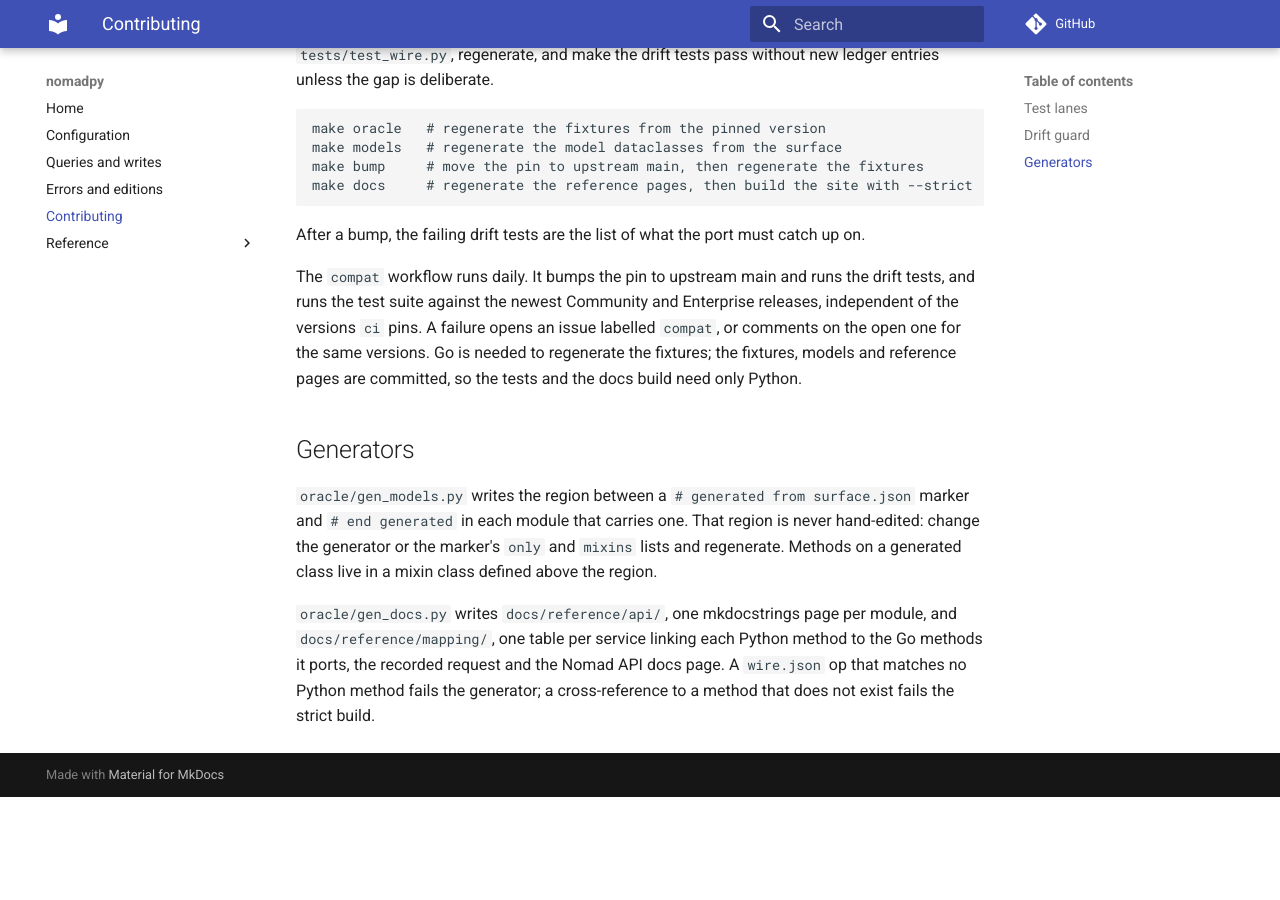
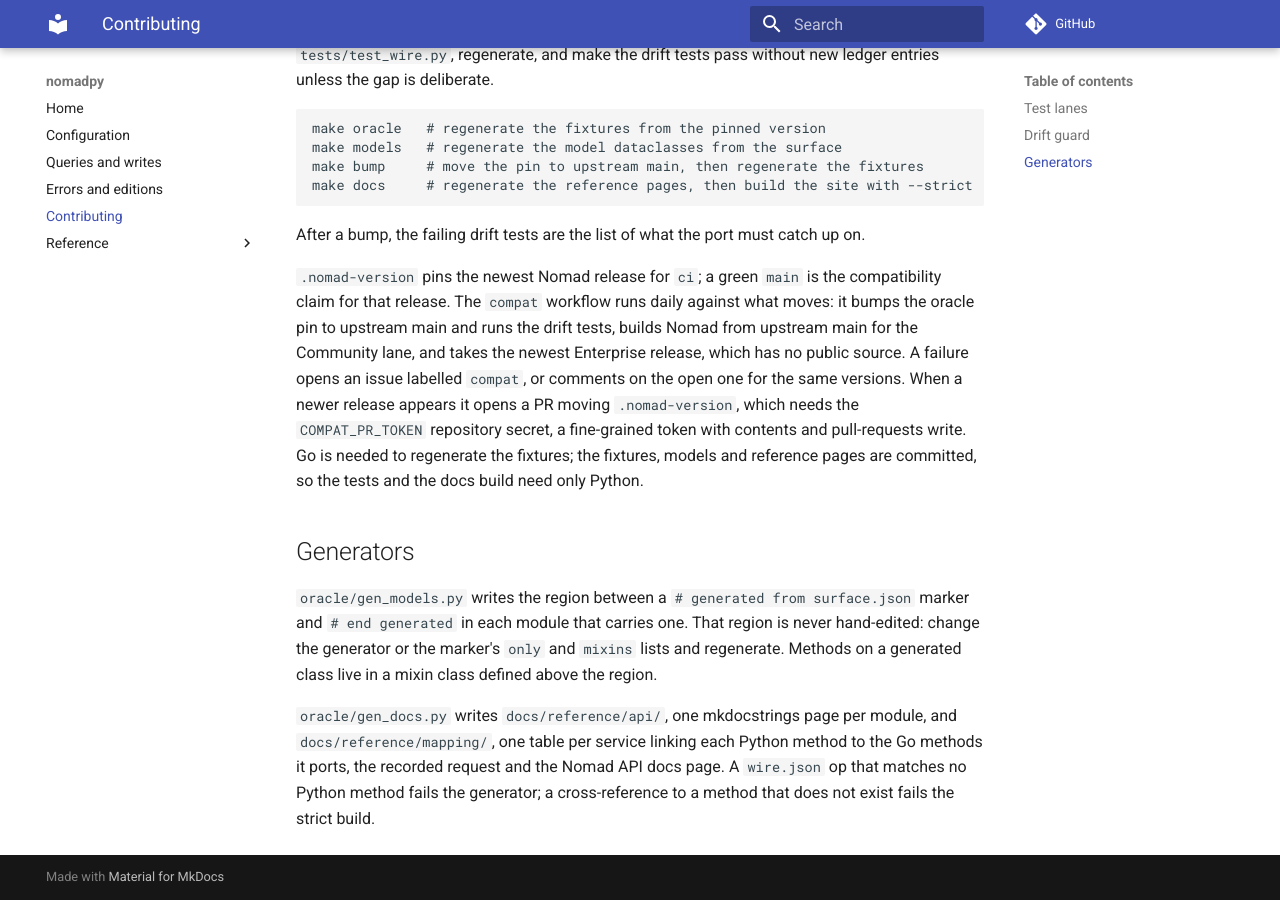
Before and after one commit to benemon/nomadpy, an MkDocs documentation site: the page built from docs/contributing.md, in a window 1280 px wide and 900 px high, scrolled down 1218 px. Built offline with MkDocs 1.6.1 and Material for MkDocs 9.7.7, drawn with Linux system fonts in a browser that asks for light colours; comment, search, counter and statistics services are not loaded; before the commit the page ends 2015 px from its top, so only the background shows below that.

Commit message:
ci: pin the newest Nomad release in .nomad-version; compat tests upstream main
ci reads the Nomad version from .nomad-version, now 2.0.7, so a green main
is the compatibility claim for that release. compat tests what moves: the
api module and a Community build at upstream main, and the newest
Enterprise release, which has no public source. When a newer release
appears it opens a PR moving .nomad-version, using the COMPAT_PR_TOKEN
secret since a PR opened with the workflow token gets no checks.

```diff
--- a/docs/contributing.md
+++ b/docs/contributing.md
@@ -63,11 +63,15 @@ make docs     # regenerate the reference pages, then build the site with --stric
 After a bump, the failing drift tests are the list of what the port must
 catch up on.
 
-The `compat` workflow runs daily. It bumps the pin to upstream main and
-runs the drift tests, and runs the test suite against the newest Community
-and Enterprise releases, independent of the versions `ci` pins. A failure
+`.nomad-version` pins the newest Nomad release for `ci`; a green `main` is
+the compatibility claim for that release. The `compat` workflow runs daily
+against what moves: it bumps the oracle pin to upstream main and runs the
+drift tests, builds Nomad from upstream main for the Community lane, and
+takes the newest Enterprise release, which has no public source. A failure
 opens an issue labelled `compat`, or comments on the open one for the same
-versions. Go is needed to regenerate the fixtures; the fixtures, models
+versions. When a newer release appears it opens a PR moving
+`.nomad-version`, which needs the `COMPAT_PR_TOKEN` repository secret, a
+fine-grained token with contents and pull-requests write. Go is needed to regenerate the fixtures; the fixtures, models
 and reference pages are committed, so the tests and the docs build need
 only Python.
 
```
Also changed, not shown: 3 other files.
